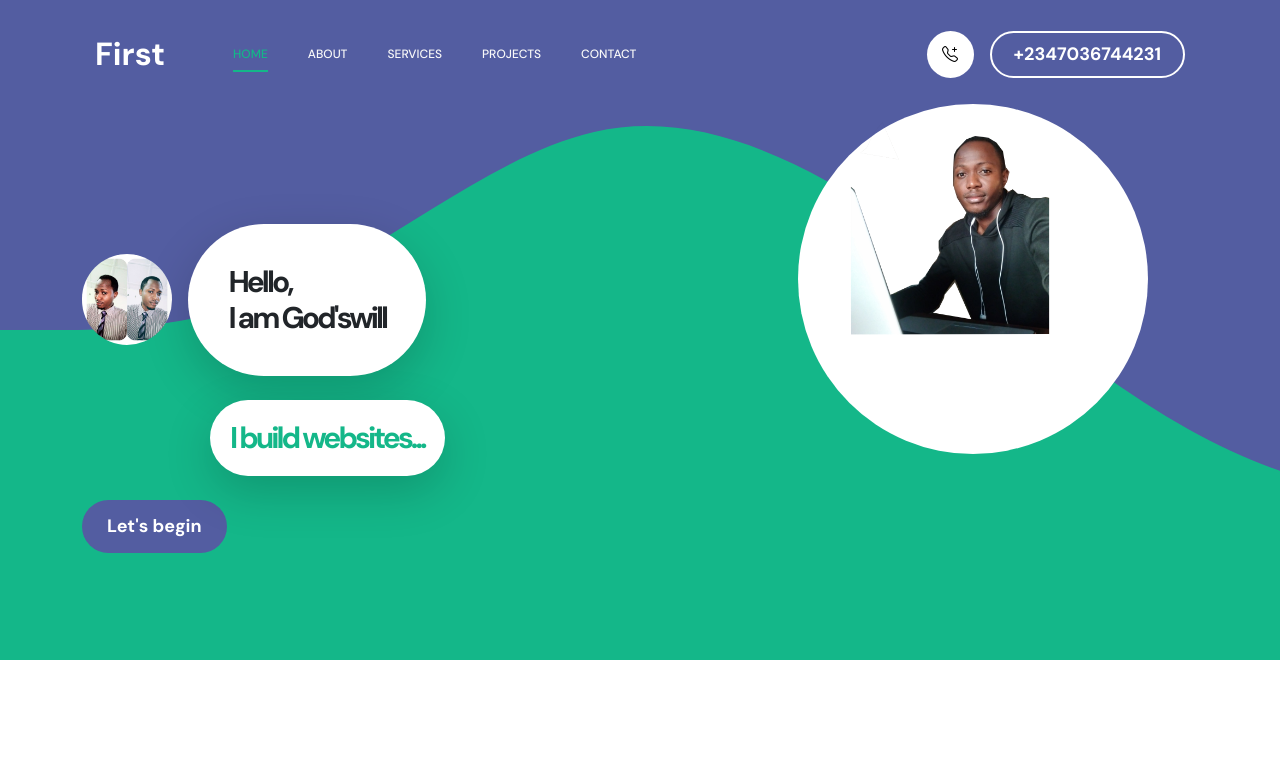
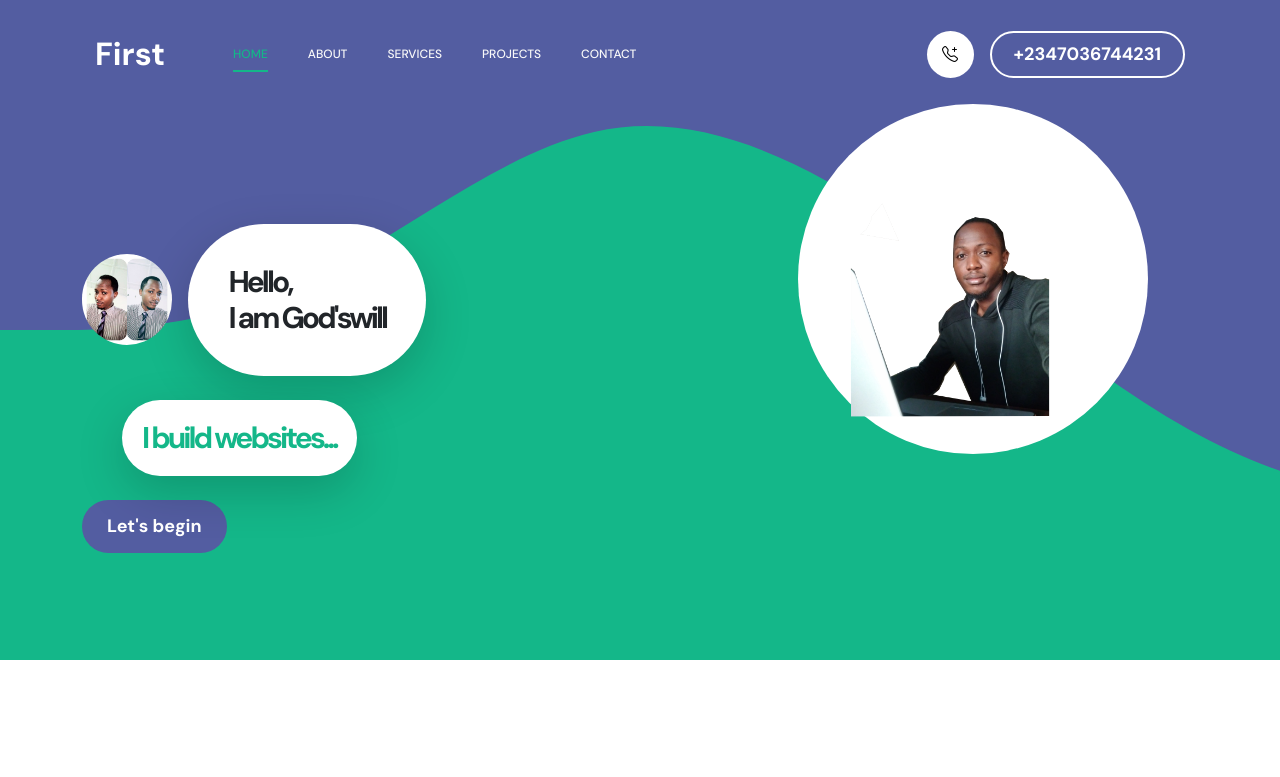
Before and after one commit to GodswillOJ/templatemo_578_first_portfolio, a plain HTML site: page index.html in a window 1280 px wide. Shown: the top 777 px of the page. Drawn offline with Linux system fonts and the light colour scheme.

Commit message:
new-change

```diff
--- a/index.html
+++ b/index.html
@@ -105,14 +105,14 @@ https://templatemo.com/tm-578-first-portfolio
                                     <h1 class="hero-title ms-3 mb-0">Hello, <br> I am God'swill</h1>
                                 </div>
 
-                                <h2 class="mb-4" style="position: relative; left: 8rem; font-size: 30px; padding: 20px;"> I build websites...</h2>
+                                <h2 class="mb-4" style="position: relative; left: 2.5rem; font-size: 30px; padding: 20px;"> I build websites...</h2>
                                 <p class="mb-4"><a class="custom-btn btn custom-link" href="#section_2">Let's begin</a></p>
                             </div>
                         </div>
 
                         <div class="col-lg-5 col-12 position-relative">
                             <div class="hero-image-wrap"></div>
-                            <img src="images/portrait-happy-excited-man-holding-laptop-computer.png" style=" position: relative; left:4.5rem;" class="hero-image img-fluid" alt="">
+                            <img src="images/portrait-happy-excited-man-holding-laptop-computer.png" style=" position: relative; left:4.5rem; top:0.1rem;" class="hero-image img-fluid" alt="">
                         </div>
 
                     </div>
```
